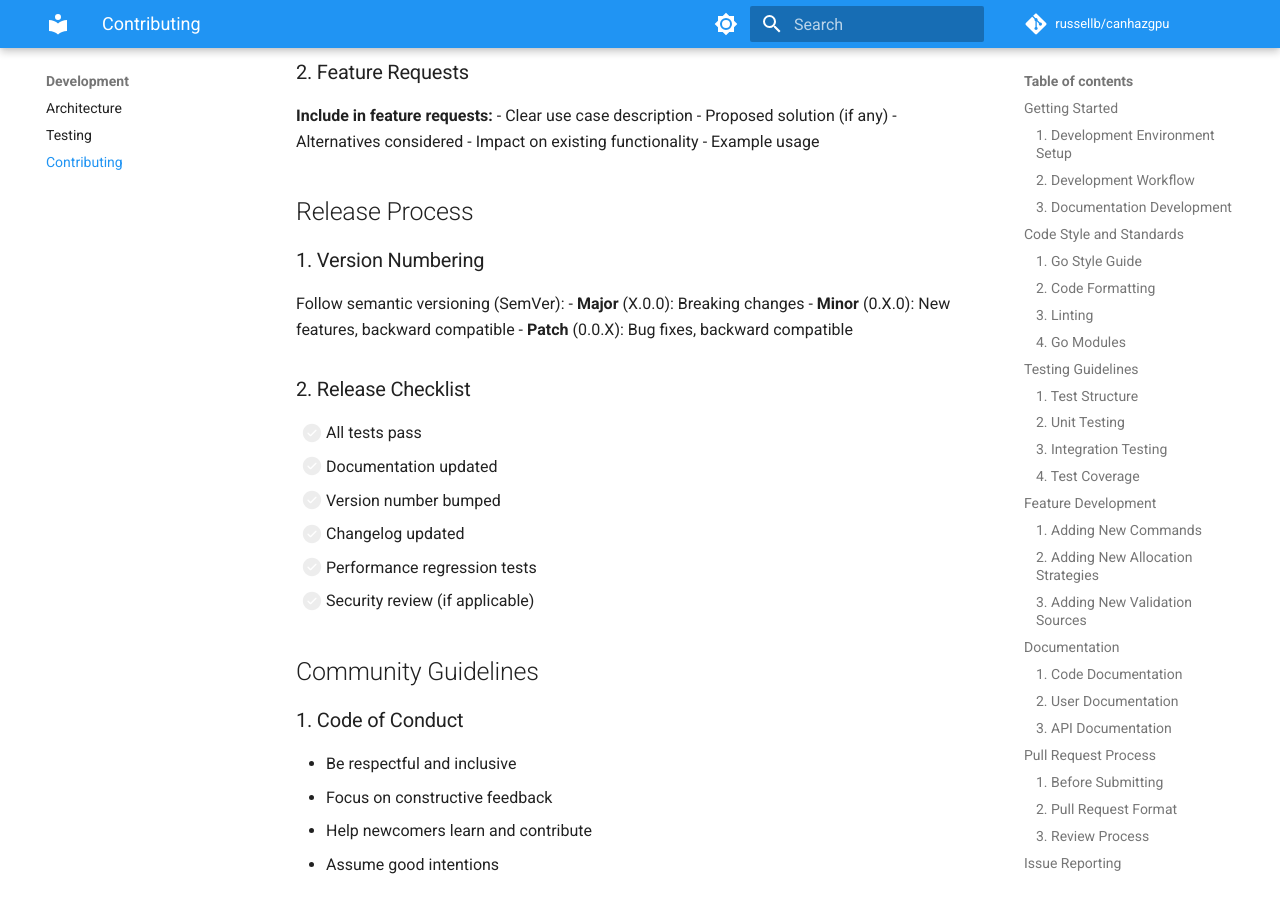
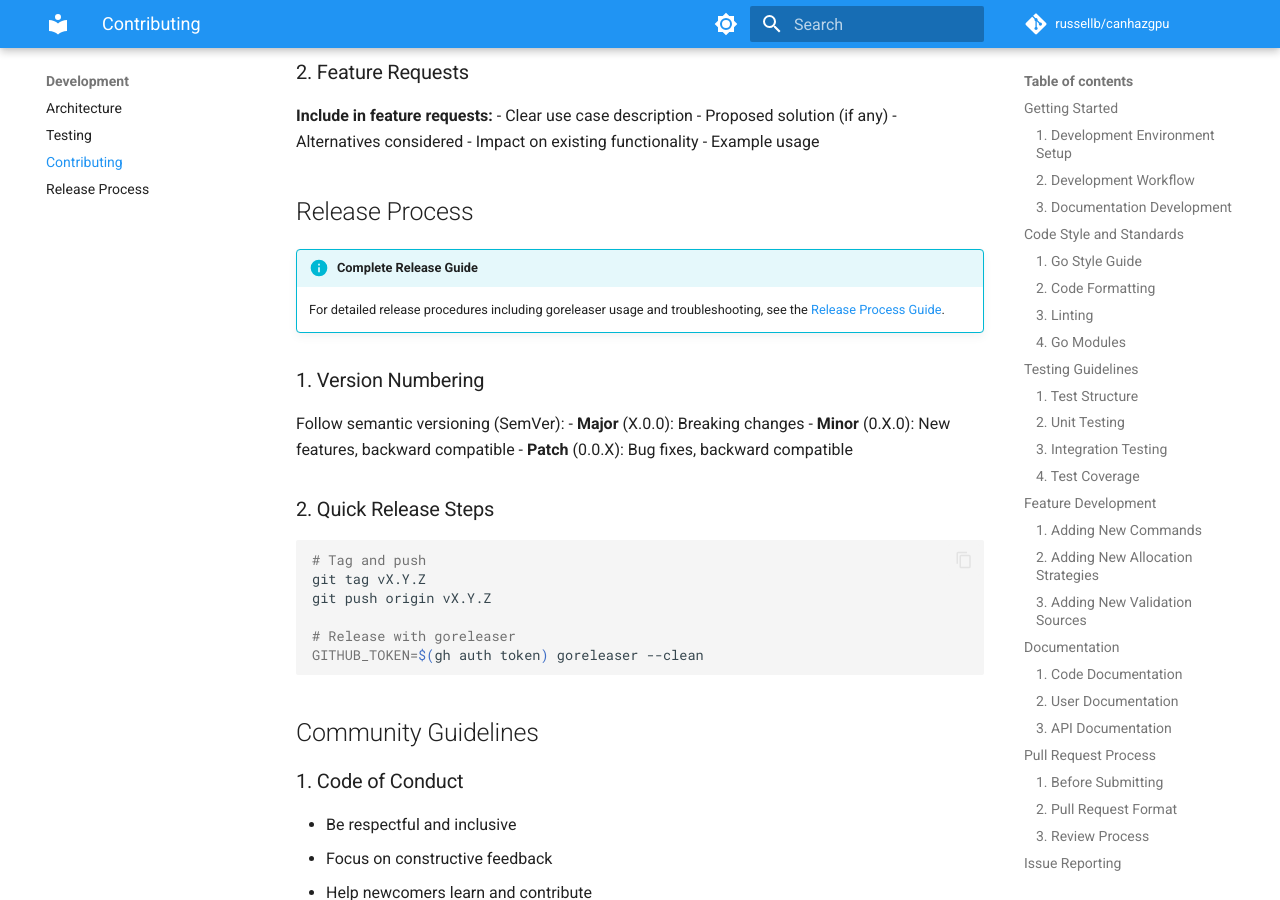
Before and after one commit to russellb/canhazgpu, an MkDocs documentation site: the page built from docs/dev-contributing.md, in a window 1280 px wide and 900 px high, scrolled down 12672 px. Built offline with MkDocs 1.6.1 and Material for MkDocs 9.7.7, drawn with Linux system fonts in a browser that asks for light colours; comment, search, counter and statistics services are not loaded.

Commit message:
Add docs on release process
Signed-off-by: Russell Bryant <rbryant@redhat.com>

````diff
--- a/docs/dev-contributing.md
+++ b/docs/dev-contributing.md
@@ -642,6 +642,9 @@ Any other relevant information
 
 ## Release Process
 
+!!! info "Complete Release Guide"
+    For detailed release procedures including goreleaser usage and troubleshooting, see the [Release Process Guide](dev-release.md).
+
 ### 1. Version Numbering
 
 Follow semantic versioning (SemVer):
@@ -649,14 +652,16 @@ Follow semantic versioning (SemVer):
 - **Minor** (0.X.0): New features, backward compatible
 - **Patch** (0.0.X): Bug fixes, backward compatible
 
-### 2. Release Checklist
+### 2. Quick Release Steps
 
-- [ ] All tests pass
-- [ ] Documentation updated
-- [ ] Version number bumped
-- [ ] Changelog updated
-- [ ] Performance regression tests
-- [ ] Security review (if applicable)
+```bash
+# Tag and push
+git tag vX.Y.Z
+git push origin vX.Y.Z
+
+# Release with goreleaser
+GITHUB_TOKEN=$(gh auth token) goreleaser --clean
+```
 
 ## Community Guidelines
 
--- a/mkdocs.yml
+++ b/mkdocs.yml
@@ -76,6 +76,7 @@ nav:
     - Architecture: dev-architecture.md
     - Testing: dev-testing.md
     - Contributing: dev-contributing.md
+    - Release Process: dev-release.md
 
 extra:
   social:
````
Also changed, not shown: docs/dev-release.md (added, +211 -0 lines).
